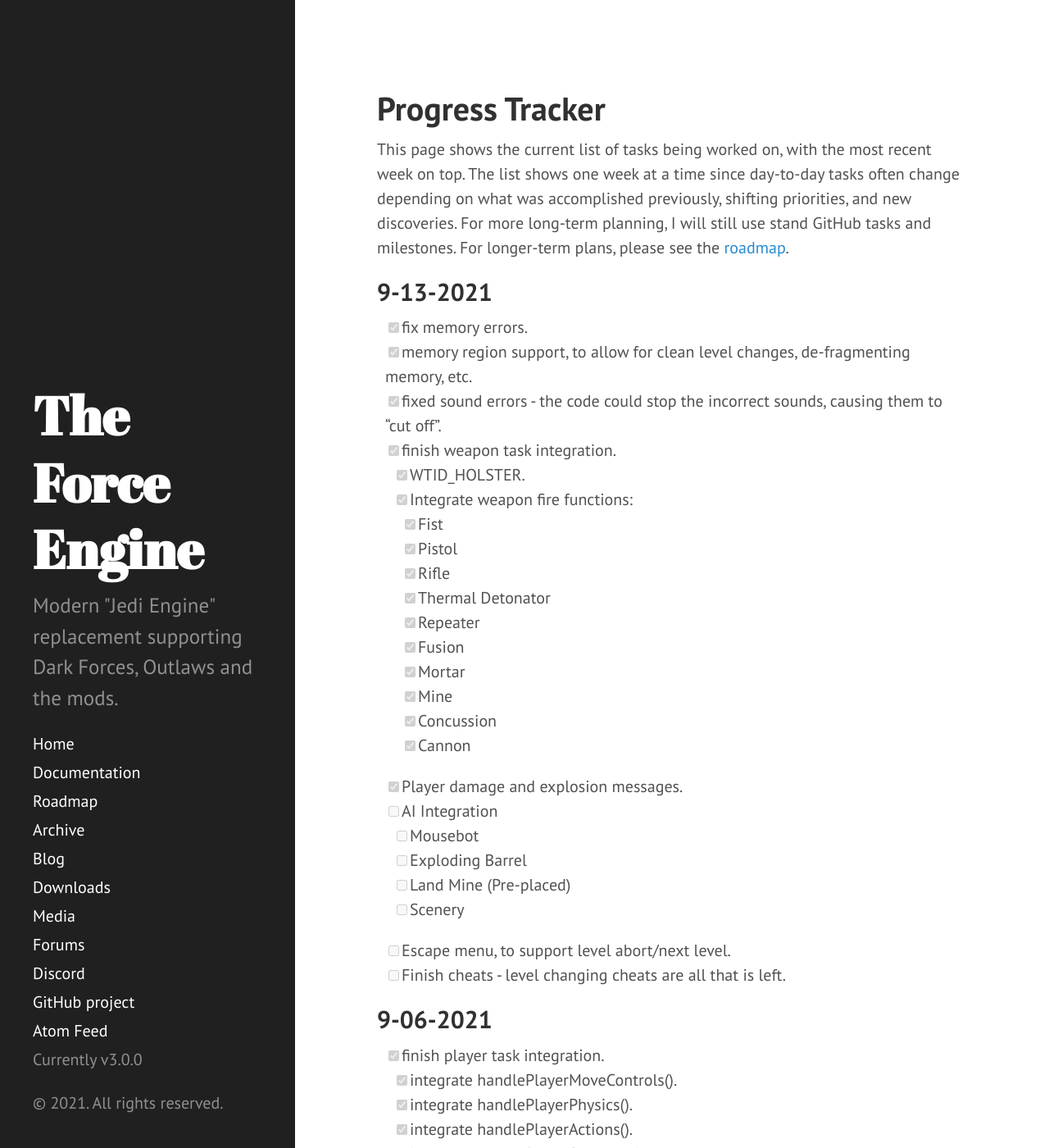
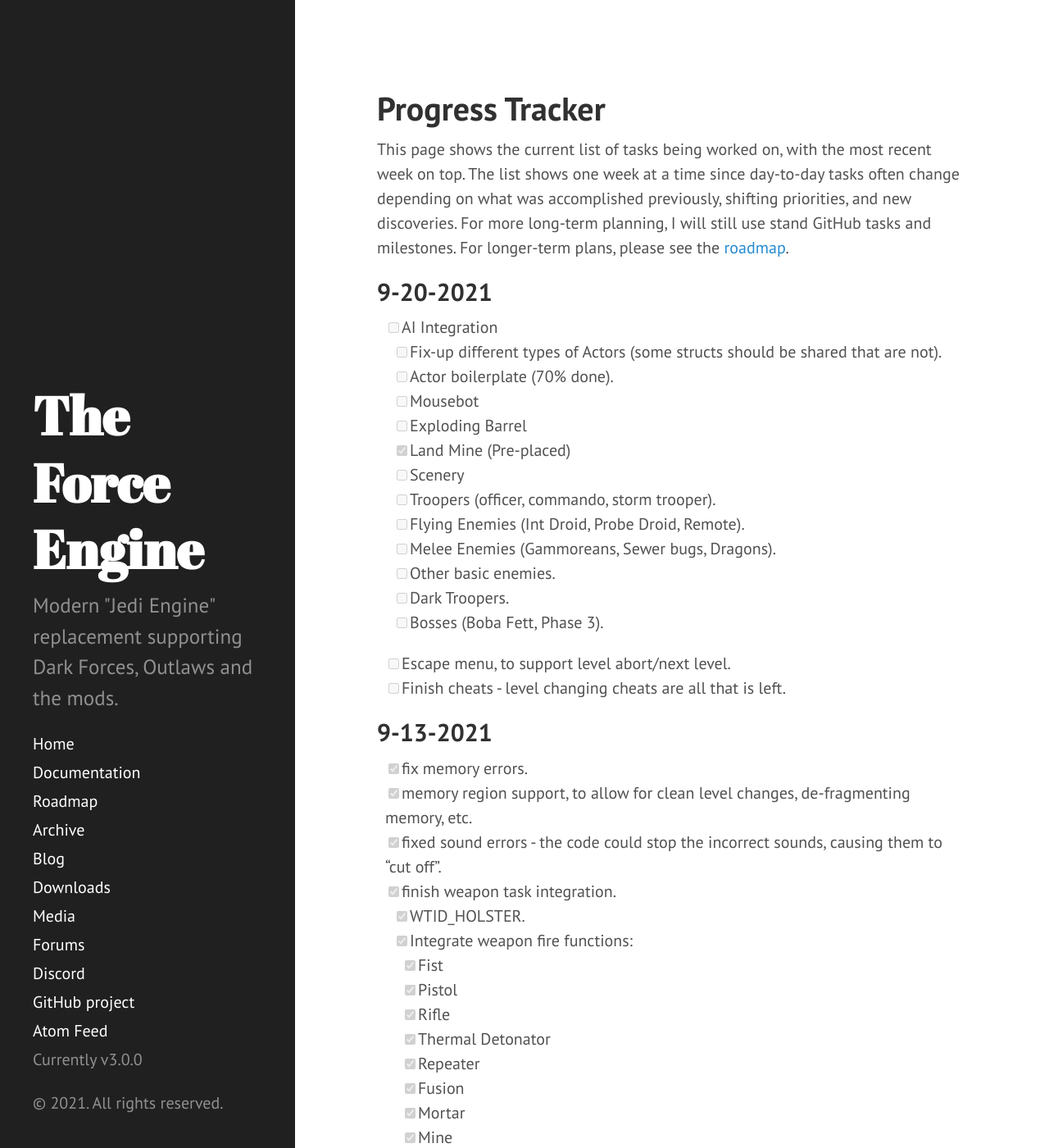
Before and after one commit to TheForceEngine/TheForceEngine.github.io, a Jekyll site: the page built from ProgressTracker.md, in a window 1280 px wide and 1400 px high. Shown: the whole window at 82% size. Built offline with Jekyll 4.4.1, drawn with Linux system fonts in a browser that asks for light colours.

Commit message:
Update ProgressTracker.md

```diff
--- a/ProgressTracker.md
+++ b/ProgressTracker.md
@@ -5,6 +5,23 @@
 ---
 # Progress Tracker
 This page shows the current list of tasks being worked on, with the most recent week on top. The list shows one week at a time since day-to-day tasks often change depending on what was accomplished previously, shifting priorities, and new discoveries. For more long-term planning, I will still use stand GitHub tasks and milestones. For longer-term plans, please see the [roadmap](Roadmap.html).
+
+## 9-20-2021
+- [ ] AI Integration
+  - [ ] Fix-up different types of Actors (some structs should be shared that are not).
+  - [ ] Actor boilerplate (70% done).
+  - [ ] Mousebot
+  - [ ] Exploding Barrel
+  - [x] Land Mine (Pre-placed)
+  - [ ] Scenery
+  - [ ] Troopers (officer, commando, storm trooper).
+  - [ ] Flying Enemies (Int Droid, Probe Droid, Remote).
+  - [ ] Melee Enemies (Gammoreans, Sewer bugs, Dragons).
+  - [ ] Other basic enemies.
+  - [ ] Dark Troopers.
+  - [ ] Bosses (Boba Fett, Phase 3).
+- [ ] Escape menu, to support level abort/next level.
+- [ ] Finish cheats - level changing cheats are all that is left.
 
 ## 9-13-2021
 - [x] fix memory errors.
```
Also changed, not shown: other parts of ProgressTracker.md (+1 -6 lines).
